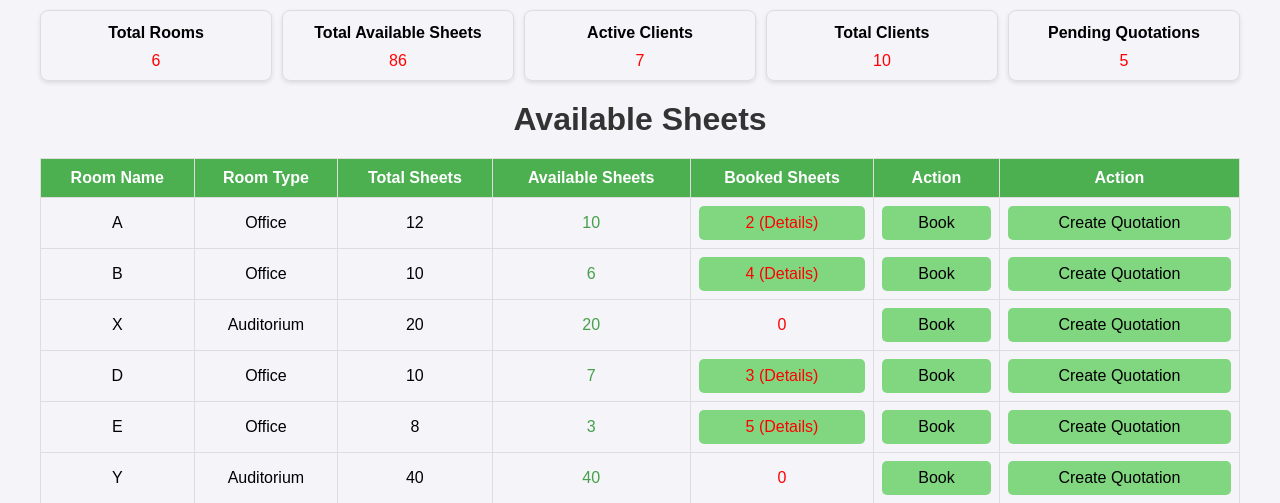
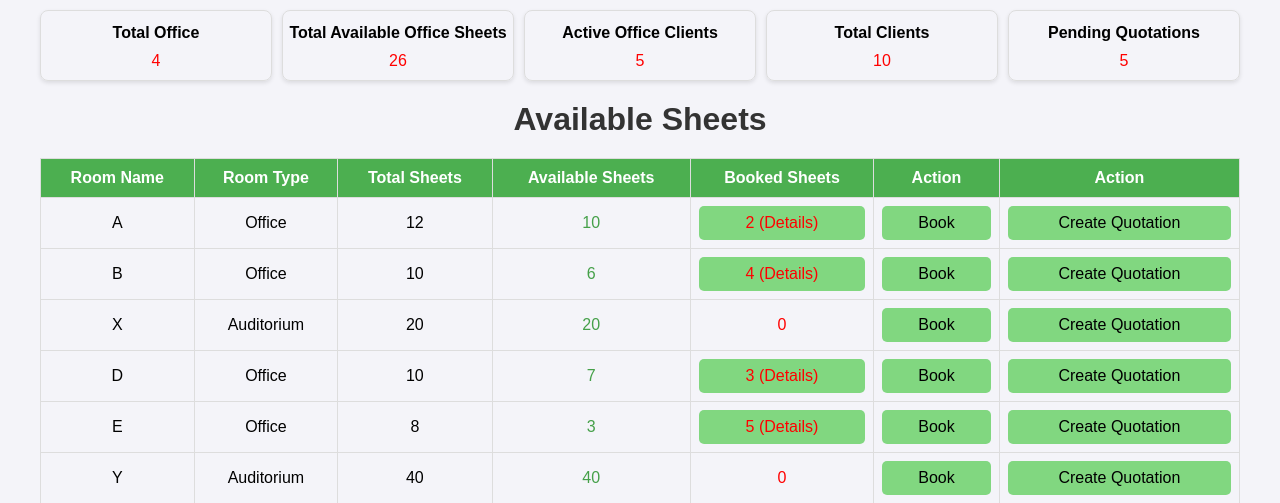
Before and after one commit to venila-personal/kplex, a Django app: page / in a window 1280 px wide. Shown: the part 78-581 px from the top of the page. Run offline with Django 4.2, Linux system fonts and the light colour scheme; data comes from the database, SQL or seed files in the repository; both versions use the stored data as it was after the commit.

Commit message:
quote bookroom complete

```diff
--- a/employee/views.py
+++ b/employee/views.py
@@ -29,12 +29,19 @@ def dashboard(request):
 
     # Fetch all rooms
     rooms = Room.objects.all()
+    total_office=Room.objects.filter(room_type='Office')
+    # Fetch only rooms with room_type 'Office'
+    office_rooms = Room.objects.filter(room_type='Office')
+    total_office_rooms = office_rooms.count()
 
-    total_rooms = rooms.count()
+    total_rooms = total_office.count()
     total_available_sheets = 0
-    total_clients_active = Booking.objects.filter(status='ACTIVE').values('client_name').distinct().count()
+    total_clients_active = Booking.objects.filter(status='ACTIVE', room__room_type='Office').values('client_name').distinct().count()
     total_clients = Booking.objects.values('client_name').distinct().count()
     total_pending_quotations = Quotation.objects.filter(status='Pending').count()
+
+    # Variable to hold total available sheets for office rooms
+    available_office_rooms = 0
 
     for room in rooms:
         active_bookings = Booking.objects.filter(room=room, status='ACTIVE')
@@ -43,6 +50,10 @@ def dashboard(request):
         booked_sheets = active_bookings.aggregate(Sum('sheets_booked'))['sheets_booked__sum'] or 0
         available_sheets = room.sheet_count - booked_sheets
         total_available_sheets += available_sheets
+
+        # If room is of type 'Office', add available sheets to available_office_rooms
+        if room.room_type == 'Office':
+            available_office_rooms += available_sheets
 
         # Append room data to the list
         rooms_with_availability.append({
@@ -60,6 +71,7 @@ def dashboard(request):
         'total_clients_active': total_clients_active,
         'total_clients': total_clients,
         'total_pending_quotations': total_pending_quotations,
+        'available_office_rooms': available_office_rooms  # Total available sheets for office rooms
     }
 
     return render(request, 'dashboard.html', context)
@@ -246,6 +258,7 @@ def book_room(request):
             booked_sheets = active_bookings.aggregate(Sum('sheets_booked'))['sheets_booked__sum'] or 0
             available_sheets = selected_room.sheet_count - booked_sheets
 
+
         else:
             available_sheets = 0
 
@@ -256,6 +269,7 @@ def book_room(request):
             'price': price,
             'error_sheets_requested': False,  # Default to no error
             'available_sheets': available_sheets,
+
         })
 
 
--- a/templates/dashboard.html
+++ b/templates/dashboard.html
@@ -6,15 +6,15 @@
 {% block main %}
 <div class="cards">
     <div class="card">
-        <h2>Total Rooms</h2>
+        <h2>Total Office</h2>
         <p>{{ total_rooms }}</p>
     </div>
     <div class="card">
-        <h2>Total Available Sheets</h2>
-        <p>{{ total_available_sheets }}</p>
+        <h2>Total Available Office Sheets</h2>
+        <p>{{ available_office_rooms }}</p>
     </div>
     <div class="card">
-        <h2>Active Clients</h2>
+        <h2>Active Office Clients</h2>
         <p>{{ total_clients_active }}</p>
     </div>
     <div class="card">
```
Also changed, not shown: db.sqlite3.
